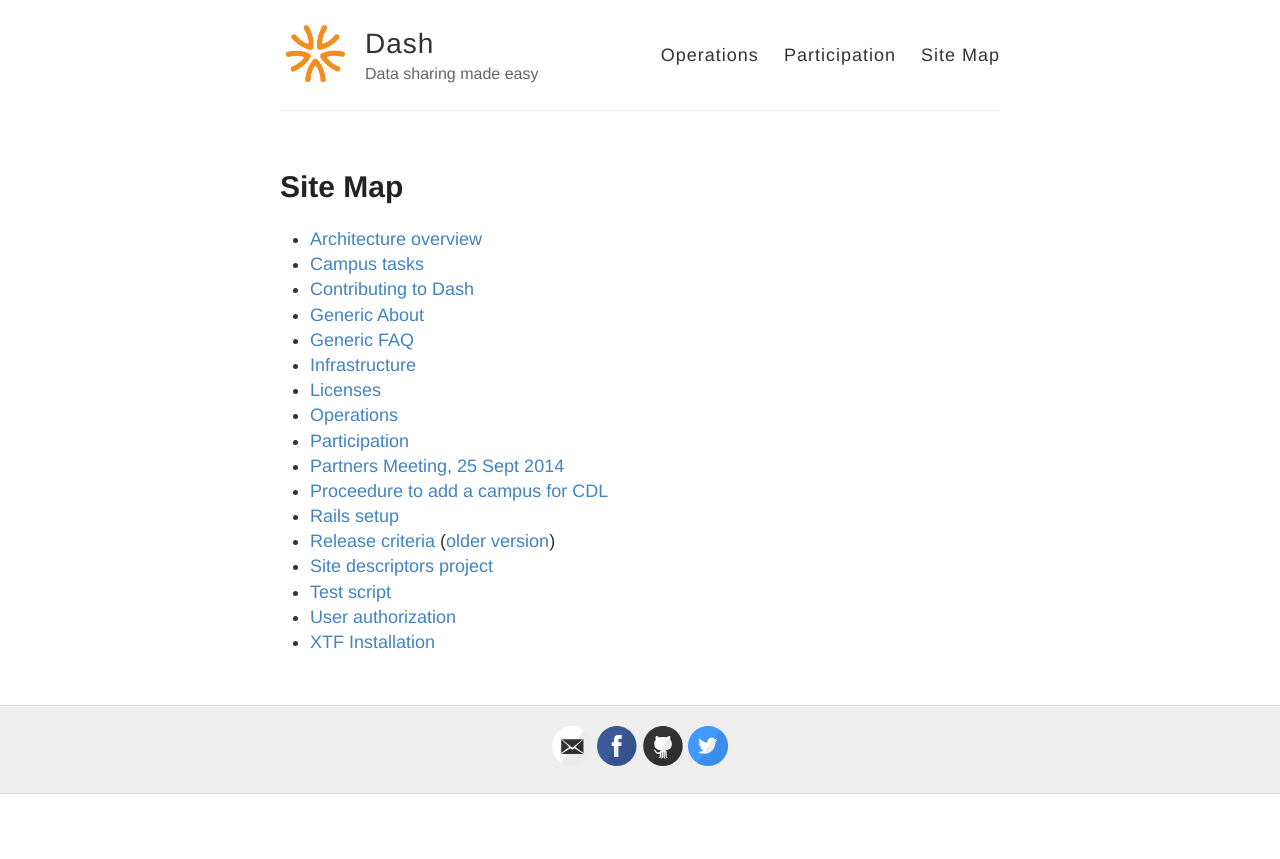
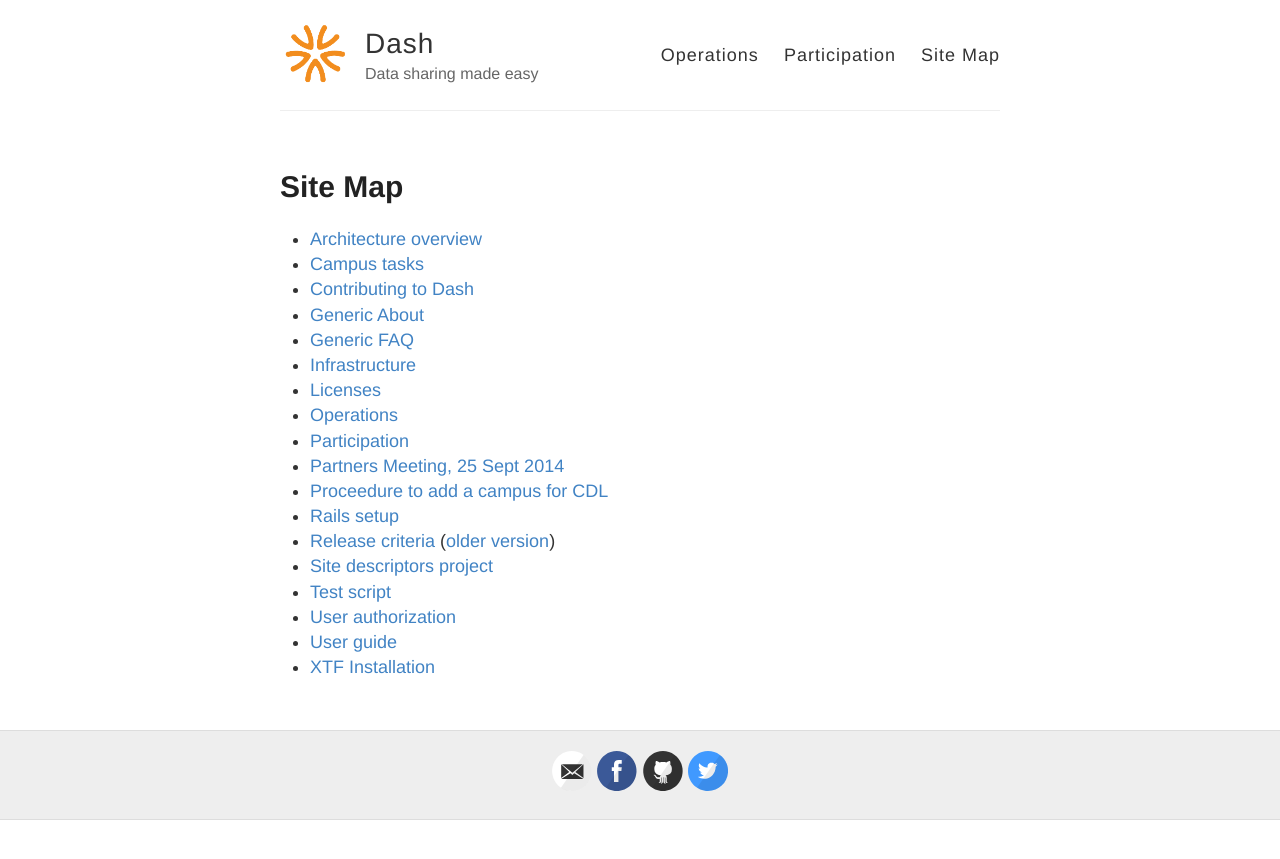
Before and after one commit to CDLUC3/dash, a Jekyll site: the page built from site-map.md, in a window 1280 px wide. Shown: the top 859 px of the page. Built offline with Jekyll 4.4.1, drawn with Linux system fonts in a browser that asks for light colours.

Commit message:
add link to user guide

```diff
--- a/site-map.md
+++ b/site-map.md
@@ -20,4 +20,5 @@ permalink: /site-map/
 * [Site descriptors project](http://cdluc3.github.io/dash/site-descriptors)
 * [Test script](http://cdluc3.github.io/dash/test-script)
 * [User authorization](http://cdluc3.github.io/dash/user-authorization)
+* [User guide](http://cdluc3.github.io/dash/user-guide)
 * [XTF Installation](http://cdluc3.github.io/dash/XTF-Installation)
```
